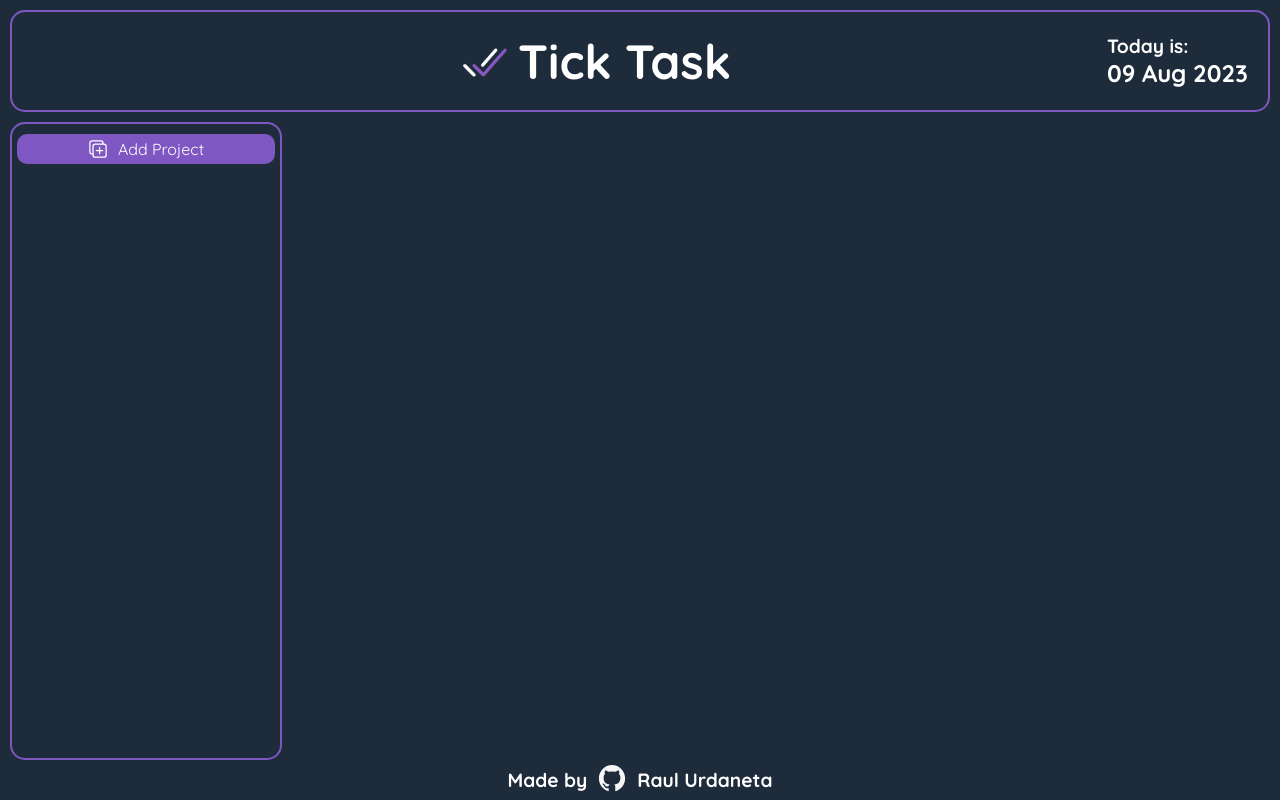
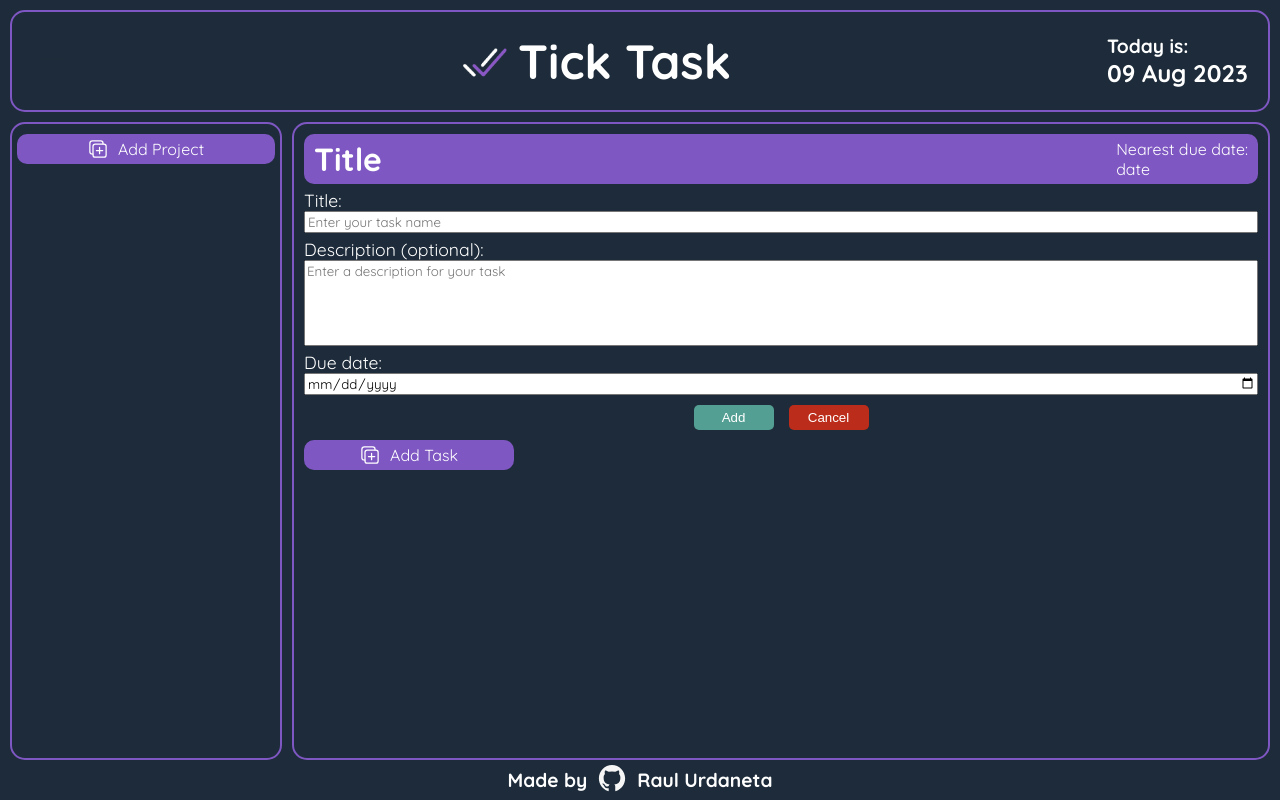
Before and after one commit to RaulUrdanetaG/to-do-list, a website built with webpack: page src/template.html in a window 1280 px wide. Built offline with nearby package versions, Linux system fonts and the light colour scheme.

Commit message:
Created add task button and form

```diff
--- a/src/scripts/UI.js
+++ b/src/scripts/UI.js
@@ -61,7 +61,7 @@ function createFooter() {
     footer.appendChild(websiteInfo);
 }
 
-function sideBar(){
+function sideBar() {
     const content = document.getElementById('content');
 
     const sideBarContainer = document.createElement('section');
@@ -69,13 +69,62 @@ function sideBar(){
     content.appendChild(sideBarContainer);
 
     const projectFormContainer = document.createElement('div');
-    projectFormContainer.id ='new-project-form';
+    projectFormContainer.id = 'new-project-form';
     projectFormContainer.classList.add('hidden');
-    projectFormContainer.innerHTML = `<div class = 'new-form'><img src ='${menuOutlineSvg}'>
-                                     <input type = 'text' id = 'new-project-name' placeholder = 'Enter your project name' autocomplete = 'off'></input></div>
-                                     <div class = 'new-form-buttons'><button class = 'add-button' id = 'add-new-project'>Add</button>
-                                     <button class = 'cancel-button' id = 'cancel-new-project'>Cancel</button></div>`;
+    projectFormContainer.innerHTML = `<div class = 'new-form'>
+                                        <img src ='${menuOutlineSvg}'>
+                                        <input type = 'text' id = 'new-project-name' placeholder = 'Enter your project name' autocomplete = 'off'>
+                                      </div>
+                                      <div class = 'new-form-buttons'>
+                                        <button class = 'add-button' id = 'add-new-project'>Add</button>
+                                        <button class = 'cancel-button' id = 'cancel-new-project'>Cancel</button>
+                                      </div>`;
     sideBarContainer.appendChild(projectFormContainer);
+
+    addProjectBtn();
+
+}
+
+function taskBar() {
+    const content = document.getElementById('content');
+
+    const taskViewer = document.createElement('section');
+    taskViewer.classList.add('task-view-container');
+    content.appendChild(taskViewer);
+
+    const taskViewerTitle = document.createElement('div');
+    taskViewerTitle.classList.add('task-view-title');
+    taskViewerTitle.innerHTML = `<h4>Title</h4>
+                                <div>
+                                    <p>Nearest due date:</p>
+                                    <p>date</p>
+                                </div>`
+    taskViewer.appendChild(taskViewerTitle);
+
+    const tasksContainer = document.createElement('div');
+    tasksContainer.id = 'tasks-container';
+    taskViewer.appendChild(tasksContainer);
+
+    const taskFormContainer = document.createElement('div');
+    taskFormContainer.id = 'new-task-form';
+    // taskFormContainer.classList.add('hidden');
+    taskFormContainer.innerHTML = `<div class = 'new-form'>
+                                        <label for='new-task-name'>Title:</label>
+                                        <input type = 'text' id = 'new-task-name' placeholder = 'Enter your task name' autocomplete = 'off'>
+                                        <label for='new-task-desc'>Description (optional):</label>
+                                        <textarea type = 'text' id = 'new-task-desc' placeholder = 'Enter a description for your task' autocomplete = 'off' wrap="hard"></textarea>
+                                        <label for='task-date'>Due date:</label>
+                                        <input type = 'date' id = 'task-date'>
+                                   </div>
+                                   <div class = 'new-form-buttons'><button class = 'add-button' id = 'add-new-task'>Add</button>
+                                   <button class = 'cancel-button' id = 'cancel-new-task'>Cancel</button></div>`;
+    tasksContainer.appendChild(taskFormContainer);
+
+    addTaskBtn();
+}
+
+function addProjectBtn() {
+    const sideBarContainer = document.getElementById('side-bar');
 
     const addProjectContainer = document.createElement('div');
     addProjectContainer.classList.add('add-project-container');
@@ -84,25 +133,58 @@ function sideBar(){
 
     const cancelNewProjectBtn = document.getElementById('cancel-new-project');
 
-    addProjectContainer.onclick = () =>{showNewProjectForm()};
-    cancelNewProjectBtn.onclick = () =>{hideNewProjectForm()};
+    addProjectContainer.onclick = () => { showNewProjectForm() };
+    cancelNewProjectBtn.onclick = () => { hideNewProjectForm() };
 }
 
-function showNewProjectForm(){
+function addTaskBtn() {
+    const tasksContainer = document.getElementById('tasks-container');
+
+    const addTaskContainer = document.createElement('div');
+    addTaskContainer.classList.add('add-task-container');
+    addTaskContainer.innerHTML = `<img src = '${addLogo}'><p>Add Task</p>`;
+    tasksContainer.appendChild(addTaskContainer);
+
+    const cancelNewTaskBtn = document.getElementById('cancel-new-task');
+
+
+    addTaskContainer.onclick = () => { showNewTaskForm() };
+    cancelNewTaskBtn.onclick = () => { hideNewTaskForm() };
+}
+
+function showNewProjectForm() {
     const formContainer = document.getElementById('new-project-form');
     formContainer.classList.remove('hidden');
 }
 
-function hideNewProjectForm(){
-    const formContainer = document.getElementById('new-project-form');
+function hideNewProjectForm() {
+    const projectFormContainer = document.getElementById('new-project-form');
     const input = document.getElementById('new-project-name');
     input.value = '';
-    formContainer.classList.add('hidden');
+    projectFormContainer.classList.add('hidden');
+}
+
+function showNewTaskForm() {
+    const taskFormContainer = document.getElementById('new-task-form');
+    taskFormContainer.classList.remove('hidden');
+}
+
+function hideNewTaskForm() {
+    const taskFormContainer = document.getElementById('new-task-form');
+    const inputName = document.getElementById('new-task-name');
+    const inputDesc = document.getElementById('new-task-desc');
+    const inputDate = document.getElementById('task-date');
+    inputName.value = '';
+    inputDesc.value = '';
+    inputDate.value = '';
+    taskFormContainer.classList.add('hidden');
 }
 
 function loadHome() {
+
     createHeader();
     sideBar();
+    taskBar()
     createFooter();
 };
 
--- a/src/scripts/toDoList.js
+++ b/src/scripts/toDoList.js
@@ -1,7 +1,12 @@
+import { Project } from "./project";
 
 export class ToDoList {
     constructor() {
         this.projects = [];
+        this.projects.push(new Project('All Tasks'));
+        this.projects.push(new Project('Today'));
+        this.projects.push(new Project('Next 7 Days'));
+        this.projects.push(new Project('Important'));
     }
 
     setProjects = (storageProjects) => {
--- a/src/styles/_fonts.scss
+++ b/src/styles/_fonts.scss
@@ -42,3 +42,16 @@ p {
     font-size: 1rem;
     margin: 0;
 }
+
+label {
+    font-size: 1.1rem;
+    margin: 0;
+}
+
+input {
+    font-family: 'Quicksand', sans-serif;
+}
+
+textarea {
+    font-family: 'Quicksand', sans-serif;
+}
--- /dev/null
+++ b/src/styles/_taskViewer.scss
@@ -0,0 +1,78 @@
+@import 'colors';
+@import 'fonts';
+
+.task-view-container {
+    display: grid;
+    grid-template-rows: 50px 1fr;
+
+    .task-view-title {
+        display: flex;
+        align-items: center;
+        justify-content: space-between;
+
+        h4 {
+            margin-left: 10px;
+        }
+
+        div {
+            margin-right: 10px;
+        }
+
+        background-color: $primary-color;
+        border-radius: 10px;
+        color: $font-color;
+    }
+
+    #tasks-container {
+
+        .add-task-container {
+            display: flex;
+            align-items: center;
+            justify-content: center;
+            gap: 10px;
+
+            img {
+                width: 20px;
+                filter: $svg-icon-color;
+            }
+
+            &:hover {
+                cursor: pointer;
+                opacity: 0.9;
+            }
+
+            max-width: 200px;
+            padding: 5px;
+            margin-top: 10px;
+            border-radius: 10px;
+            background-color: $primary-color;
+        }
+
+        .new-form {
+            display: flex;
+            flex-direction: column;
+
+            #new-task-desc{
+                height: 80px;
+                resize: none;
+            }
+
+            label {
+                margin-top: 5px;
+            }
+        }
+
+        .new-form-buttons{
+            display: flex;
+            align-items: center;
+            justify-content: center;
+            gap: 15px;
+            margin-top: 10px;
+        }
+    }
+
+    padding: 10px;
+    margin: 10px 0 0 10px;
+    border: 2px solid $primary-color;
+    border-radius: 15px;
+}
--- a/src/styles/styles.scss
+++ b/src/styles/styles.scss
@@ -3,6 +3,7 @@
 @import 'header';
 @import 'footer';
 @import 'sideBar';
+@import 'taskViewer';
 
 body {
     margin: 0;
@@ -25,6 +26,7 @@ body {
     border-radius: 5px;
     color: $font-color;
     padding: 5px 10px;
+    width: 80px;
 
     &:hover{
         cursor: pointer;
@@ -38,6 +40,7 @@ body {
     border-radius: 5px;
     color: $font-color;
     padding: 5px 10px;
+    width: 80px;
 
     &:hover{
         cursor: pointer;
```
Also changed, not shown: dist/main.js, src/assets/tick-logo.jpeg (deleted).
